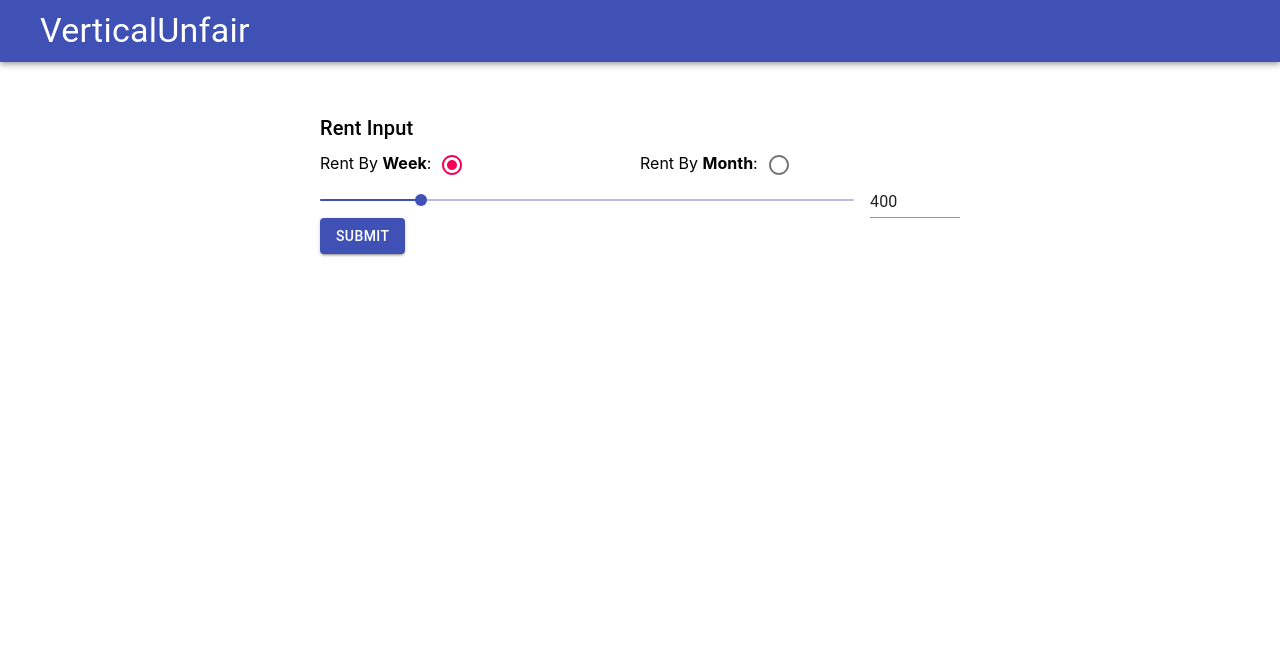
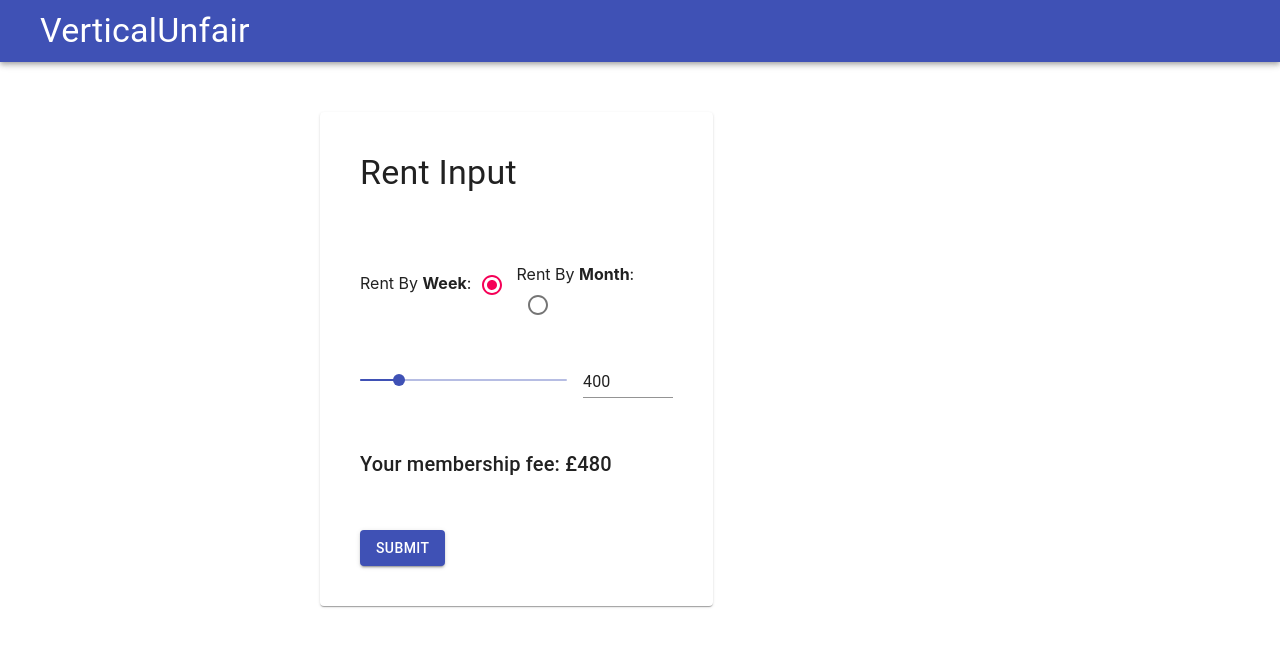
Before and after one commit to OllyNural/VerticalUnfair-Web, a React (Create React App) app: page / in a window 1280 px wide. Shown: the top 646 px of the page. Built offline with nearby package versions, Linux system fonts and the light colour scheme.

Commit message:
Finished front end form - needs to receive data from API and send off once submitted

```diff
--- a/src/components/Container/Container.js
+++ b/src/components/Container/Container.js
@@ -2,6 +2,7 @@ import React, { useState } from 'react';
 import Create from '../Create';
 import Layout from '../Layout';
 import Details from '../Details';
+import { Grid } from '@material-ui/core';
 
 const Container = () => {
     const [submitted, setSubmitted] = useState(false);
@@ -14,9 +15,11 @@ const Container = () => {
 
     return (
         <Layout>
-            {!submitted ?
-                <Create onSubmit={onSubmit} /> :
-                <Details />}
+            <Grid container justify="center">
+                {!submitted ?
+                    <Create onSubmit={onSubmit} /> :
+                    <Details />}
+            </Grid>
         </Layout>
     )
 }
--- a/src/components/Create/Create.js
+++ b/src/components/Create/Create.js
@@ -1,8 +1,10 @@
-import React from 'react';
-import { Grid, makeStyles, Button, Slider, Input, Radio } from '@material-ui/core';
+import React, { useEffect } from 'react';
+import { Grid, makeStyles, Button, Slider, Input, Radio, Card } from '@material-ui/core';
 import Typography from '@material-ui/core/Typography';
 
-const useStyles = makeStyles(() => ({
+import MembershipFee from '../MembershipFee';
+
+const useStyles = makeStyles(theme => ({
     rootGridContainer: {
         margin: '0 auto',
     },
@@ -12,6 +14,21 @@ const useStyles = makeStyles(() => ({
     },
     formContainer: {
         width: '100%',
+    },
+    cardContainer: {
+        padding: '40px',
+    },
+    rentInputTitle: {
+        paddingBottom: '70px'
+    },
+    radioBoxContainer: {
+        paddingBottom: '40px'
+    },
+    sliderContainer: {
+        paddingBottom: '50px'
+    },
+    membershipFeeContainer: {
+        paddingBottom: '50px'
     }
 }));
 
@@ -35,12 +52,12 @@ const Create = ({ onSubmit }) => {
     }
 
     return (
-        <Grid container className={classes.rootGridContainer} justify="center">
-            <Grid item container className={classes.formGridContainer}>
+        <Grid item container className={classes.formGridContainer}>
+            <Card className={classes.cardContainer} >
                 <form onSubmit={onSubmit} className={classes.formContainer}>
                     <Grid item xs={12} >
-                        <Typography variant='h6' >Rent Input</Typography>
-                        <Grid container justify="between">
+                        <Typography variant='h4' className={classes.rentInputTitle} >Rent Input</Typography>
+                        <Grid container justify="between" className={classes.radioBoxContainer} >
                             <Grid item xs={6}>
                                 Rent By <b>Week</b>:
                                 <Radio
@@ -62,9 +79,7 @@ const Create = ({ onSubmit }) => {
                                 />
                             </Grid>
                         </Grid>
-                    </Grid>
-                    <Grid item xs={12}>
-                        <Grid container spacing={2} alignItems="center">
+                        <Grid container spacing={2} alignItems="center" className={classes.sliderContainer} >
                             <Grid item xs>
                                 <Slider
                                     value={typeof rentValue === 'number' ? rentValue : 0}
@@ -80,7 +95,6 @@ const Create = ({ onSubmit }) => {
                                     value={rentValue}
                                     onChange={handleSliderInputChange}
                                     inputProps={{
-                                        step: 100,
                                         min: rentType === 'week' ? 25 : 110,
                                         max: rentType === 'week' ? 2000 : 8660,
                                         type: 'number',
@@ -89,13 +103,17 @@ const Create = ({ onSubmit }) => {
                                 />
                             </Grid>
                         </Grid>
-
+                    </Grid>
+                    <Grid item xs={12} className={classes.membershipFeeContainer} >
+                        <MembershipFee fixedMembershipFee={false} rentType={rentType} rentValue={rentValue} />
+                    </Grid>
+                    <Grid item xs={12}>
                         <Button variant="contained" type="submit" color="primary" className={classes.button}>
                             Submit
-                        </Button>
+                    </Button>
                     </Grid>
                 </form>
-            </Grid>
+            </Card>
         </Grid>
     )
 }
--- /dev/null
+++ b/src/components/MembershipFee/MembershipFee.js
@@ -0,0 +1,45 @@
+import React from 'react';
+import { makeStyles, Card, Typography, Box } from '@material-ui/core';
+
+const useStyles = makeStyles(theme => ({
+    container: {
+        // backgroundColor: theme.palette.primary.secondary
+    },
+}))
+
+/**
+ * Code that calculates the membership fee
+ * Formula is: <fee> + VAT
+ *
+ * VAT = 20% (of something, assuming rent per week)
+ *
+ * If fixedMembershipFee is set, <fee> = fixedMembership fee
+ * Else <fee> is equal to 1 weeks rent OR £120, whichever is greater.
+ *
+ * @param {fixedMembershipFee, rentType, rentValue} param0
+ */
+const MembershipFee = ({ fixedMembershipFee, rentType, rentValue }) => {
+    const classes = useStyles();
+
+    let membershipFee
+
+    if (fixedMembershipFee) {
+        membershipFee = fixedMembershipFee;
+    } else {
+        // Going to use/assume 4.34524 weeks per month (bc Google told me so)
+        rentValue = rentType == 'week' ? rentValue : (rentValue / 4.34524)
+        if (rentValue < 120) rentValue = 120
+        membershipFee = rentValue
+    }
+
+    membershipFee = Math.floor(membershipFee + (0.2 * membershipFee))
+    return (
+        <Box component='div' className={classes.container} >
+            <Typography variant='h6'>
+                Your membership fee: £{membershipFee}
+            </Typography>
+        </Box>
+    )
+}
+
+export default MembershipFee;
--- /dev/null
+++ b/src/components/MembershipFee/index.js
@@ -0,0 +1 @@
+export { default } from './MembershipFee';
```
Also changed, not shown: 1 other file (tests, documents, lock files or other folders).
